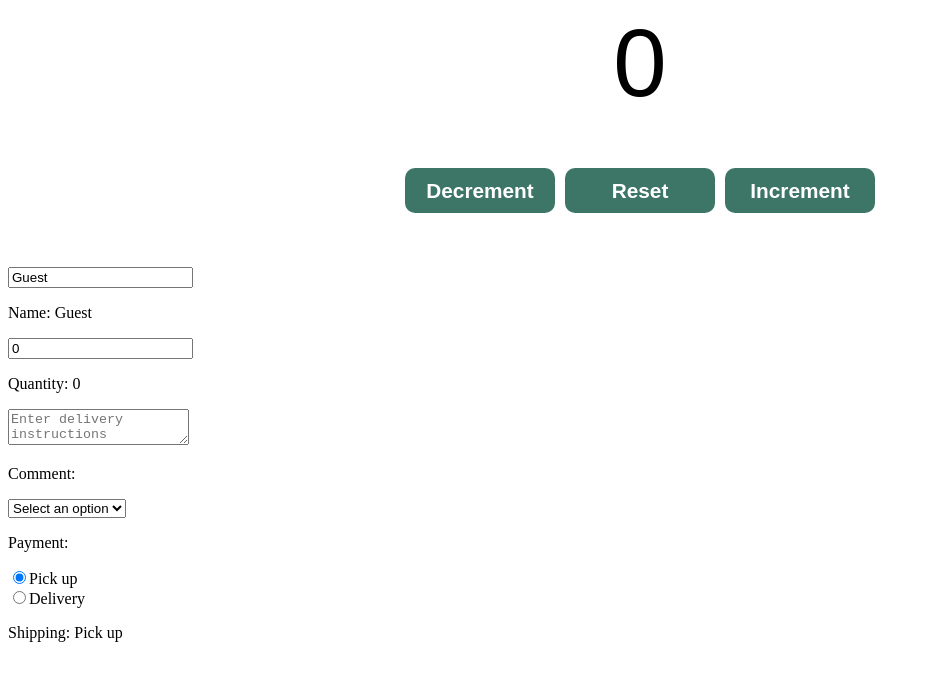
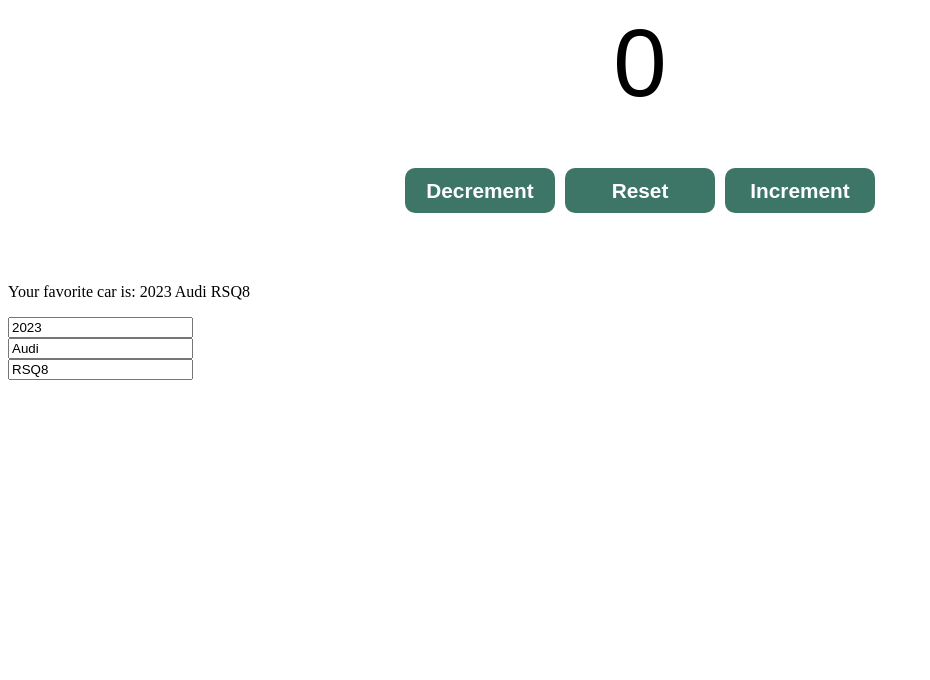
Before and after one commit to sksoniaa/react-practice-part-2, a React (Vite) app: page / in a window 1280 px wide. Shown: the top 680 px of the page, without its empty margins (0-930 px from the left). Built offline with nearby package versions, Linux system fonts and the light colour scheme.

Commit message:
update the state

```diff
--- a/src/MyComponent.jsx
+++ b/src/MyComponent.jsx
@@ -33,71 +33,106 @@
 // }
 
 
+// import React, {useState} from 'react'
+
+// export default function MyComponent() {
+
+//   const [name, setName] = useState("Guest")
+//   const [quantity, setQuantity] = useState(0)
+//   const [comment, setComment] = useState("")
+//   const [payment, setPayment] = useState("")
+//   const [shipping, setShipping] = useState("Pick up")
+
+//   function handleNameChange(event){
+//     setName(event.target.value)
+//   }
+
+//   function handleQuantityChange(event) {
+//     setQuantity(event.target.value)
+//   }
+
+//   function handleCommentChange(event) {
+//     setComment(event.target.value)
+//   }
+
+//   function handlePaymentChange(event){
+//     setPayment(event.target.value)
+//   }
+
+//   function handleShippingChange(event) {
+//     setShipping(event.target.value)
+//   }
+
+//   return(
+//     <>
+//       <div>
+//         <input value={name} onChange={handleNameChange} />
+//         <p>Name: {name}</p>
+
+//         <input type="number" value={quantity} onChange={handleQuantityChange}/>
+//         <p>Quantity: {quantity}</p>
+
+//         <textarea value={comment} onChange={handleCommentChange} placeholder='Enter delivery instructions'></textarea>
+//         <p>Comment: {comment}</p>
+
+//         <select value={payment} onChange={handlePaymentChange}>
+//           <option value="">Select an option</option>
+//           <option value="Visa">Visa</option>
+//           <option value="MasterCard">MasterCard</option>
+//           <option value="Giftcard">Giftcard</option>
+//         </select>
+//         <p>Payment: {payment}</p>
+
+//         <label>
+//           <input type="radio" value="Pick up"
+//                               checked={shipping === "Pick up"} // if checked => value = "pick up"
+//                               onChange={handleShippingChange}/>
+//                               Pick up
+//           </label>
+//           <br />
+//           <label>
+//           <input type="radio" value="Delivery"
+//                               checked={shipping === "Delivery"}
+//                               onChange={handleShippingChange}/>
+
+//           Delivery
+//         </label>
+//         <p>Shipping: {shipping}</p>
+//       </div>
+//     </>
+//   )
+// }
+
 import React, {useState} from 'react'
 
-export default function MyComponent() {
 
-  const [name, setName] = useState("Guest")
-  const [quantity, setQuantity] = useState(0)
-  const [comment, setComment] = useState("")
-  const [payment, setPayment] = useState("")
-  const [shipping, setShipping] = useState("Pick up")
+export default function MyComponent(){
 
-  function handleNameChange(event){
-    setName(event.target.value)
+  const [car, setCar] = useState({year: 2023,
+                                  make: "Audi",
+                                  model: "RSQ8"})
+
+
+  function handleYearChange(e) {
+    setCar(c => ({...c, year: e.target.value}))
   }
 
-  function handleQuantityChange(event) {
-    setQuantity(event.target.value)
+  function handleMakeChange(e) {
+    setCar(c => ({...c, make: e.target.value}))
   }
 
-  function handleCommentChange(event) {
-    setComment(event.target.value)
-  }
-
-  function handlePaymentChange(event){
-    setPayment(event.target.value)
-  }
-
-  function handleShippingChange(event) {
-    setShipping(event.target.value)
+  function handleModelChange(e) {
+    setCar(c => ({...c, model: e.target.value}))
   }
 
   return(
     <>
       <div>
-        <input value={name} onChange={handleNameChange} />
-        <p>Name: {name}</p>
+        <p>Your favorite car is: {car.year} {car.make} {car.model}</p>
 
-        <input type="number" value={quantity} onChange={handleQuantityChange}/>
-        <p>Quantity: {quantity}</p>
-
-        <textarea value={comment} onChange={handleCommentChange} placeholder='Enter delivery instructions'></textarea>
-        <p>Comment: {comment}</p>
-
-        <select value={payment} onChange={handlePaymentChange}>
-          <option value="">Select an option</option>
-          <option value="Visa">Visa</option>
-          <option value="MasterCard">MasterCard</option>
-          <option value="Giftcard">Giftcard</option>
-        </select>
-        <p>Payment: {payment}</p>
-
-        <label>
-          <input type="radio" value="Pick up"
-                              checked={shipping === "Pick up"} // if checked => value = "pick up"
-                              onChange={handleShippingChange}/>
-                              Pick up
-          </label>
-          <br />
-          <label>
-          <input type="radio" value="Delivery"
-                              checked={shipping === "Delivery"}
-                              onChange={handleShippingChange}/>
-
-          Delivery
-        </label>
-        <p>Shipping: {shipping}</p>
+        <input type="number" value={car.year} onChange={handleYearChange}/> <br />
+        <input type="text" value={car.make} onChange={handleMakeChange}/> <br />
+        <input type="text" value={car.model} onChange={handleModelChange}/> <br />
       </div>
     </>
   )
```
